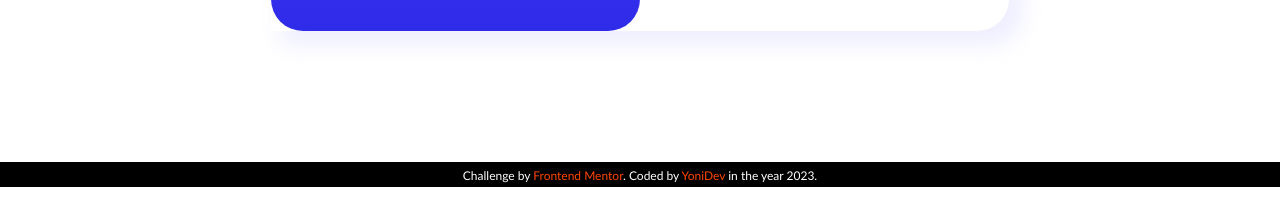
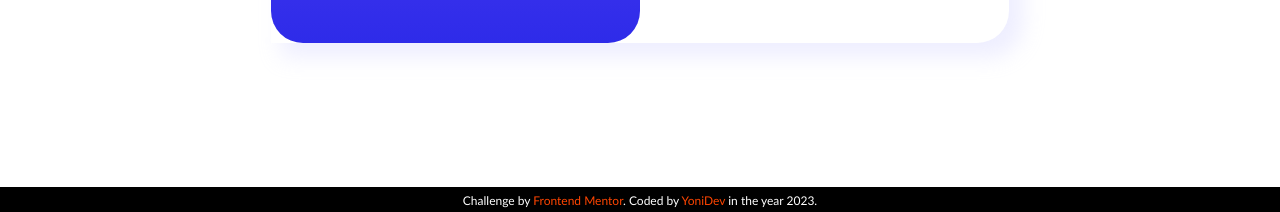
Before and after one commit to YoniiDev/Frontend-Mentor-Challenge-2-Results-Summary-Component-Main, a website: page index.html in a window 1280 px wide. Shown: the part 613-825 px from the top of the page. Before the commit the page ends 800 px from the top, so only its background shows below. Drawn offline with Linux system fonts and the light colour scheme.

Commit message:
modificación del vh

```diff
--- a/scss/components/_main.scss
+++ b/scss/components/_main.scss
@@ -2,7 +2,7 @@
     display: flex;
     justify-content: center;
     align-items: center;
-    min-height: calc(100vh - 25px);
+    min-height: 100vh;
 
 
     .results_summary_component_contenedor {
```
Also changed, not shown: css/estilos.css.
